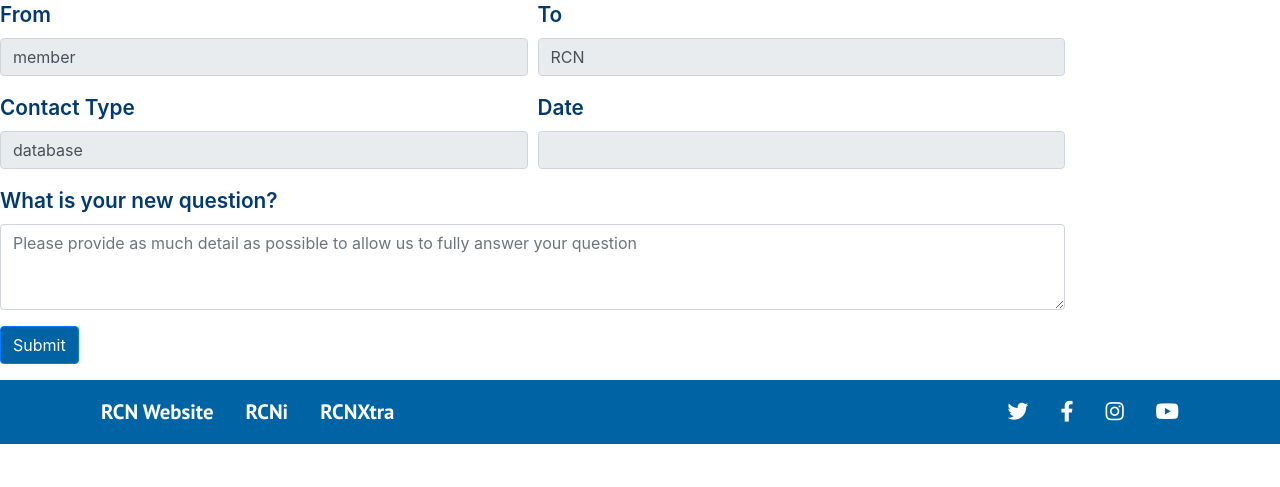
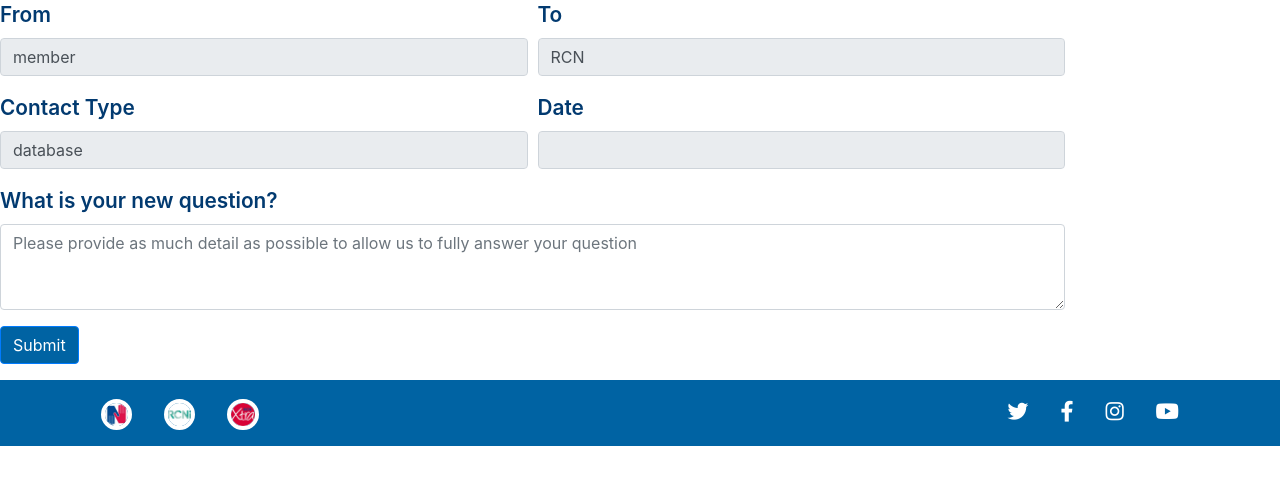
Before and after one commit to H4RP3RK/milestone3_rcn, a Flask app: page /new_contact in a window 1280 px wide. Shown: the part 216-703 px from the top of the page. Run offline with Flask 2, Linux system fonts and the light colour scheme; some libraries are stand-ins or nearby versions.

Commit message:
base - link images rounded

```diff
--- a/static/css/style.css
+++ b/static/css/style.css
@@ -167,3 +167,9 @@ thead {
 footer {
     position: absolute;
 }
+
+.footer-image {
+    height: 1.5em;
+    border: 4px #ffffff solid;
+    border-radius: 50%;
+}
--- a/templates/base.html
+++ b/templates/base.html
@@ -69,9 +69,9 @@
         <div class="container">
             <div class="row blue-link">
                 <div class="col-sm-6 d-flex justify-content-start">
-                    <a href="https://www.rcn.org.uk/" target="_blank">RCN Website</a>
-                    <a href="https://journals.rcni.com/home" target="_blank">RCNi</a>
-                    <a href="https://my.rcn.org.uk/RCNXtra/login" target="_blank">RCNXtra</a>
+                    <a href="https://www.rcn.org.uk/" target="_blank"><img class="footer-image" src="{{ url_for('static', filename='images/rcn.jpeg') }}" alt="RCN"></a>
+                    <a href="https://journals.rcni.com/home" target="_blank"><img class="footer-image" src="{{ url_for('static', filename='images/rcni.jpeg') }}" alt="RCNi"></a>
+                    <a href="https://my.rcn.org.uk/RCNXtra/login" target="_blank"><img class="footer-image" src="{{ url_for('static', filename='images/rcnxtra.jpeg') }}" alt="RCNXtra"></a>
                 </div>
                 <div class="col-sm-6 d-flex justify-content-end">
                     <a href="https://twitter.com/thercn" target="_blank"><i class="fab fa-twitter"></i></a>
```
Also changed, not shown: static/images/rcn.jpeg (added), static/images/rcni.jpeg (added), static/images/rcnxtra.jpeg (added).
